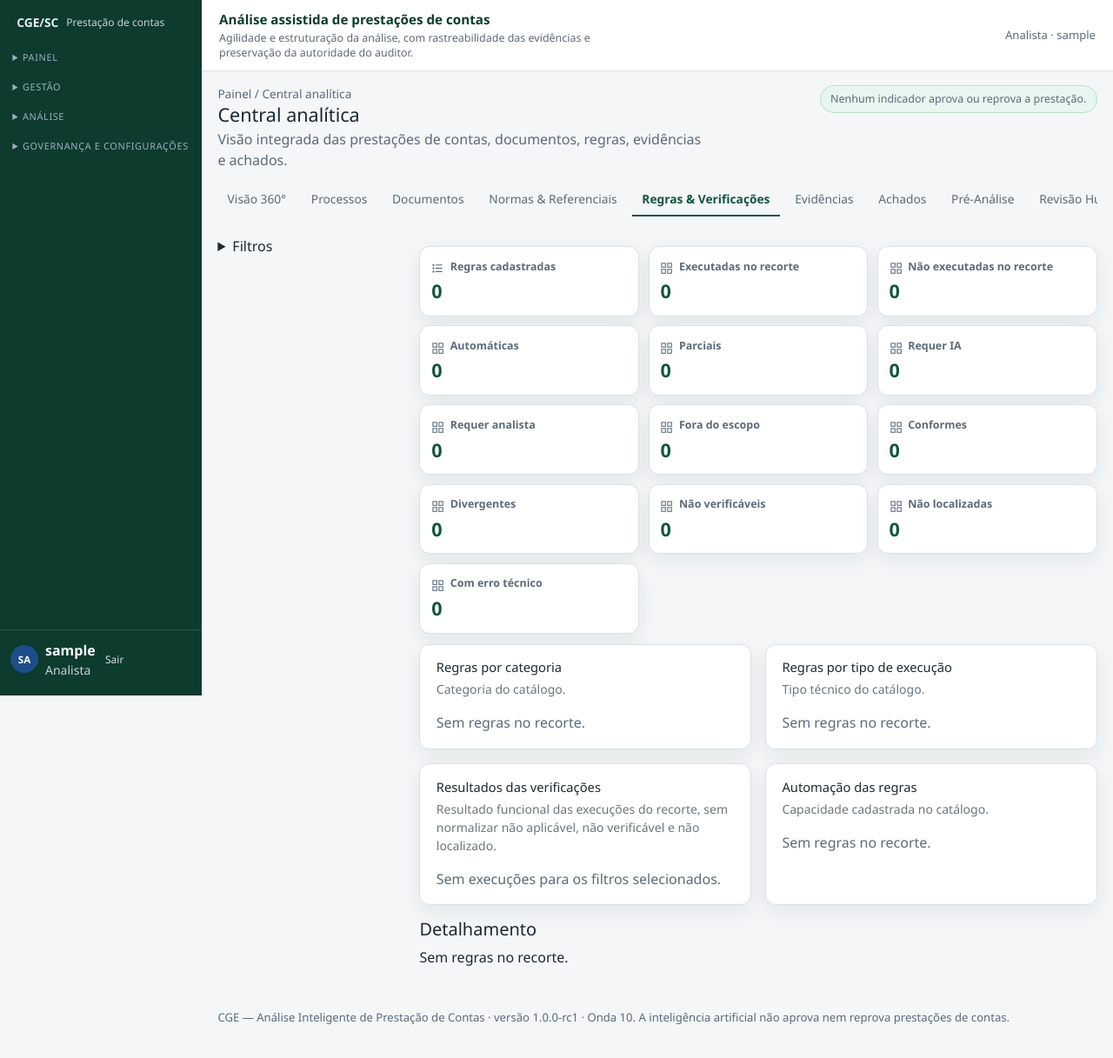
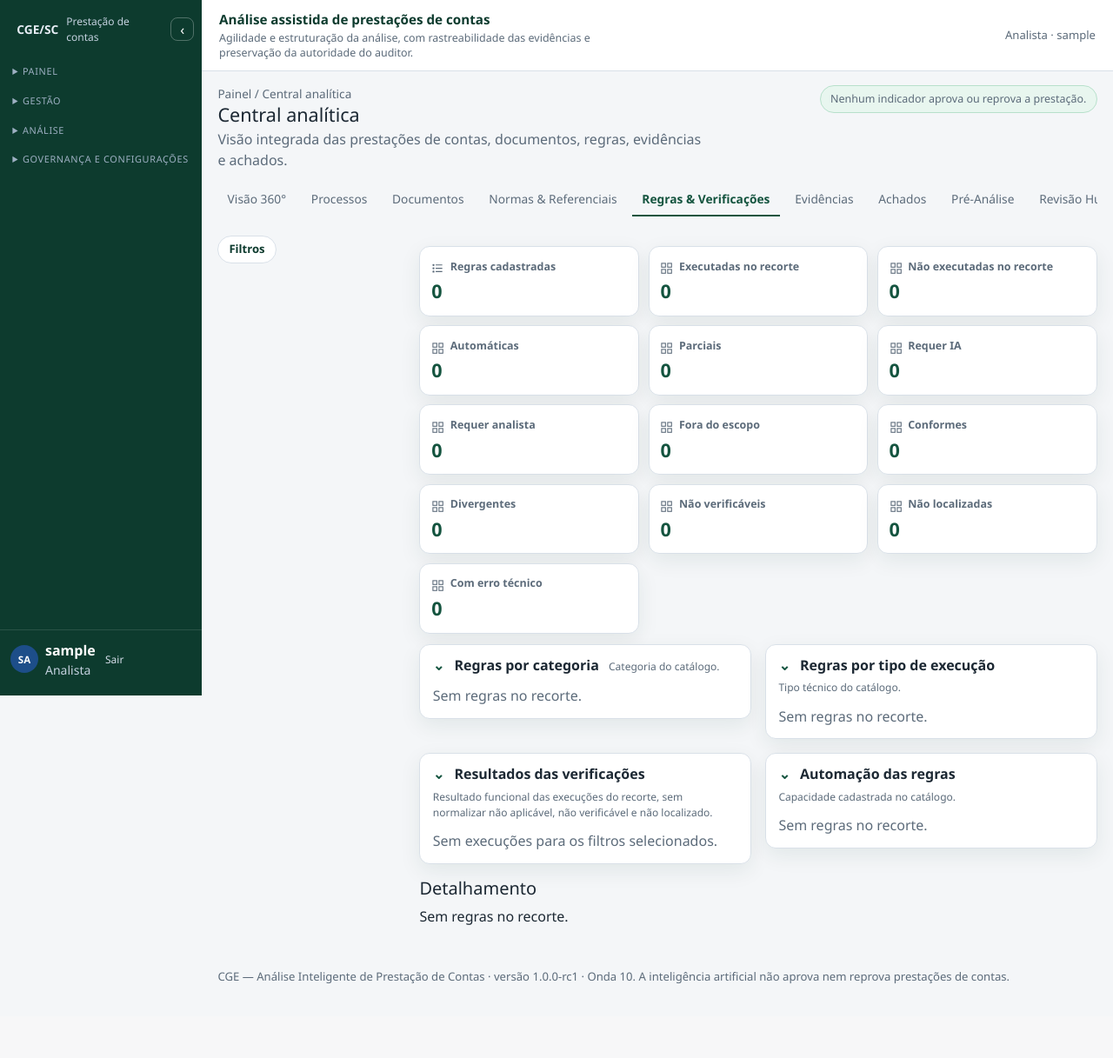
Before and after one commit to maxrmadsen-ops/audotira_cge, a Django app: page /painel/regras/ in a window 1280 px wide. Shown: the whole page at 87% size. After the commit the page ends 1132 px from the top, so only its background shows below. Run offline with Django 5.2, Linux system fonts and the light colour scheme; the visitor is signed in with stand-in values (Sample User, id 1); data comes from the database, SQL or seed files in the repository; data that the repository does not hold is empty; parts of the project's set-up code (start-up, migrations or seed data) failed here and were passed over; some libraries are stand-ins or nearby versions.

Commit message:
feat(poc): recolhe o menu e os cartões do cockpit
O menu vira uma faixa de ícones e os filtros deixam de reservar uma coluna. Os cartões do painel abrem só quando o auditor precisa do detalhe.

Co-authored-by: Cursor <cursoragent@cursor.com>

```diff
--- a/aplicacao/static/css/cge.css
+++ b/aplicacao/static/css/cge.css
@@ -774,3 +774,98 @@ mark.trecho-origem { background: #f3e2a4; color: inherit; }
 @media (max-width: 900px) {
     .jornada { grid-template-columns: 1fr; }
 }
+
+.marca-menu-linha { display: flex; align-items: flex-start; }
+.marca-menu { flex: 1; min-width: 0; }
+.recolher-menu {
+    margin: 0.75rem 0.55rem 0 0;
+    width: 1.7rem;
+    height: 1.7rem;
+    border-radius: 8px;
+    border: 1px solid rgba(255, 255, 255, 0.28);
+    background: transparent;
+    color: #fff;
+    line-height: 1;
+    flex-shrink: 0;
+}
+.cockpit { display: flex; flex-direction: column; gap: 0.75rem; }
+.cockpit .kpis { grid-template-columns: repeat(auto-fit, minmax(10.5rem, 1fr)); margin: 0; }
+.filtros-recolhiveis { margin: 0; }
+.filtros-recolhiveis > summary {
+    list-style: none;
+    cursor: pointer;
+    display: inline-flex;
+    align-items: center;
+    gap: 0.4rem;
+    width: auto;
+    min-height: 2rem;
+    padding: 0.15rem 0.75rem;
+    background: #fff;
+    border: 1px solid var(--cge-borda);
+    border-radius: 999px;
+    font-size: 0.82rem;
+    font-weight: 650;
+    color: var(--cge-verde-900);
+}
+.filtros-recolhiveis > summary::-webkit-details-marker { display: none; }
+.filtros-contagem { background: var(--cge-verde-100); border-radius: 999px; padding: 0 0.4rem; font-size: 0.72rem; }
+.cockpit .filtros-recolhiveis[open] .filtros-painel {
+    display: grid;
+    grid-template-columns: repeat(auto-fit, minmax(12rem, 1fr));
+    gap: 0.55rem 0.75rem;
+    align-items: end;
+    height: auto;
+    margin-top: 0.45rem;
+}
+.cockpit .filtros-recolhiveis .campo-filtro { margin: 0; }
+.cockpit .filtros-recolhiveis .btn { width: auto; }
+.painel-bloco { height: auto; padding: 0; }
+.painel-bloco > summary {
+    list-style: none;
+    cursor: pointer;
+    display: flex;
+    align-items: baseline;
+    flex-wrap: wrap;
+    gap: 0.35rem 0.7rem;
+    padding: 0.7rem 0.9rem;
+}
+.painel-bloco > summary::-webkit-details-marker { display: none; }
+.painel-bloco > summary::before { content: "›"; color: var(--cge-verde-800); font-weight: 700; }
+.painel-bloco[open] > summary::before { content: "⌄"; }
+.painel-bloco > summary > span { font-weight: 650; }
+.painel-bloco > summary small { color: var(--cge-muted); font-size: 0.75rem; }
+.painel-bloco > summary .badge-contagem { margin-left: auto; }
+.painel-bloco-corpo { padding: 0 0.9rem 0.85rem; }
+.painel-bloco > .pipeline,
+.painel-bloco > .lista-atencao,
+.painel-bloco > .estado-vazio { margin: 0; padding: 0 0.9rem 0.85rem; }
+.painel-bloco .janelas { margin-bottom: 0.7rem; }
+@media (min-width: 992px) {
+    .menu-lateral.recolhido { width: 4.25rem; }
+    .menu-lateral.recolhido .marca-menu-linha { flex-direction: column; align-items: center; }
+    .menu-lateral.recolhido .marca-menu { padding: 0.7rem 0.2rem 0.35rem; text-align: center; }
+    .menu-lateral.recolhido .marca-menu strong { font-size: 0.68rem; }
+    .menu-lateral.recolhido .marca-menu small,
+    .menu-lateral.recolhido .grupo-menu-bloco summary,
+    .menu-lateral.recolhido .info-menu,
+    .menu-lateral.recolhido .menu-usuario-texto,
+    .menu-lateral.recolhido .badge-menu,
+    .menu-lateral.recolhido .selo-menu { display: none; }
+    .menu-lateral.recolhido .item-menu > a > span {
+        position: absolute;
+        width: 1px;
+        height: 1px;
+        padding: 0;
+        overflow: hidden;
+        clip: rect(0, 0, 0, 0);
+        white-space: nowrap;
+        border: 0;
+    }
+    .menu-lateral.recolhido .item-menu > a { justify-content: center; margin: 0.12rem 0.28rem; padding: 0.42rem; }
+    .menu-lateral.recolhido .menu-usuario { flex-direction: column; gap: 0.35rem; padding: 0.45rem 0.2rem; }
+    .menu-lateral.recolhido .btn-sair { margin: 0; font-size: 0.65rem; }
+    .menu-lateral.recolhido .recolher-menu { margin: 0.15rem 0 0.35rem; }
+}
+@media (max-width: 700px) {
+    .cockpit .kpis { grid-template-columns: 1fr 1fr; }
+}
--- a/aplicacao/templates/base.html
+++ b/aplicacao/templates/base.html
@@ -6,7 +6,7 @@
     <title>{% block titulo %}{{ nome_aplicacao }}{% endblock %}</title>
     {% load static %}
     <link rel="stylesheet" href="{% static 'vendor/bootstrap.min.css' %}">
-    <link rel="stylesheet" href="{% static 'css/cge.css' %}?v={{ versao_aplicacao }}-ciclo5">
+    <link rel="stylesheet" href="{% static 'css/cge.css' %}?v={{ versao_aplicacao }}-ciclo5b">
 </head>
 <body>
     {% block corpo %}{% endblock %}
--- a/aplicacao/templates/base_autenticado.html
+++ b/aplicacao/templates/base_autenticado.html
@@ -9,10 +9,13 @@
 <div class="layout-app">
     {% if request.GET.incorporado != "1" %}
     <nav id="menu-principal" class="menu-lateral collapse d-lg-flex py-2" aria-label="Menu principal">
-        <a class="marca-menu" href="{% url 'painel:inicio' %}">
-            <strong>CGE/SC</strong>
-            <small>Prestação de contas</small>
-        </a>
+        <div class="marca-menu-linha">
+            <a class="marca-menu" href="{% url 'painel:inicio' %}">
+                <strong>CGE/SC</strong>
+                <small>Prestação de contas</small>
+            </a>
+            <button class="recolher-menu" type="button" aria-expanded="true" aria-controls="menu-principal" aria-label="Recolher menu">‹</button>
+        </div>
         <div class="menu-lista">
             {% for codigo, rotulo_grupo in grupos_menu %}
                 <details class="grupo-menu-bloco" {% for item in itens_menu %}{% if item.grupo == codigo and item.ativo %}open{% endif %}{% endfor %}>
@@ -20,7 +23,7 @@
                     {% for item in itens_menu %}
                         {% if item.grupo == codigo %}
                             <div class="item-menu {% if item.ativo %}ativo{% endif %}">
-                                <a href="{{ item.url }}" {% if item.ativo %}aria-current="page"{% endif %}>
+                                <a href="{{ item.url }}" title="{{ item.rotulo }}" {% if item.ativo %}aria-current="page"{% endif %}>
                                     {% include "componentes/icone.html" with nome=item.identificador %}
                                     <span>{{ item.rotulo }}</span>
                                     {% if item.contagem %}<span class="badge-menu">{{ item.contagem }}</span>{% endif %}
@@ -68,3 +71,32 @@
     </div>
 </div>
 {% endblock %}
+{% block scripts %}
+<script>
+(function () {
+    var nav = document.getElementById("menu-principal");
+    var botao = nav && nav.querySelector(".recolher-menu");
+    if (!nav || !botao) return;
+    function grupos(recolhido) {
+        nav.querySelectorAll("details").forEach(function (grupo) {
+            grupo.open = recolhido || !!grupo.querySelector(".ativo");
+        });
+    }
+    function aplicar(recolhido) {
+        nav.classList.toggle("recolhido", recolhido);
+        botao.setAttribute("aria-expanded", recolhido ? "false" : "true");
+        botao.setAttribute("aria-label", recolhido ? "Expandir menu" : "Recolher menu");
+        botao.textContent = recolhido ? "›" : "‹";
+        grupos(recolhido);
+    }
+    var guardado = false;
+    try { guardado = localStorage.getItem("cge-menu") === "recolhido"; } catch (erro) { guardado = false; }
+    aplicar(guardado);
+    botao.addEventListener("click", function () {
+        var recolhido = !nav.classList.contains("recolhido");
+        aplicar(recolhido);
+        try { localStorage.setItem("cge-menu", recolhido ? "recolhido" : "aberto"); } catch (erro) {}
+    });
+})();
+</script>
+{% endblock %}
--- a/aplicacao/templates/painel/_filtros.html
+++ b/aplicacao/templates/painel/_filtros.html
@@ -1,5 +1,5 @@
 <details class="filtros-recolhiveis" {% if filtros.ativos %}open{% endif %}>
-    <summary>Filtros</summary>
+    <summary>Filtros{% if filtros.ativos %} <span class="filtros-contagem">{{ filtros.ativos|length }}</span>{% endif %}</summary>
 <form class="filtros-painel cartao" method="get">
     <div class="filtros-cabeca">
         <h2>Filtros</h2>
--- a/aplicacao/templates/painel/_grafico.html
+++ b/aplicacao/templates/painel/_grafico.html
@@ -1,6 +1,9 @@
-<section class="cartao grafico-painel">
-    <h2 class="h6">{{ grafico.titulo }}</h2>
-    {% if grafico.descricao %}<p class="small text-secondary">{{ grafico.descricao }}</p>{% endif %}
+<details class="cartao grafico-painel painel-bloco" open>
+    <summary>
+        <span>{{ grafico.titulo }}</span>
+        {% if grafico.descricao %}<small>{{ grafico.descricao }}</small>{% endif %}
+    </summary>
+    <div class="painel-bloco-corpo">
     {% if grafico.tem_dados and grafico.formato == "donut" %}
         <div class="donut-bloco">
             <svg class="donut" viewBox="0 0 36 36" role="img" aria-label="{{ grafico.titulo }}: {{ grafico.total }}">
@@ -34,4 +37,5 @@
     {% else %}
         <p class="estado-vazio mb-0">{{ grafico.vazio }}</p>
     {% endif %}
-</section>
+    </div>
+</details>
--- a/aplicacao/templates/painel/central.html
+++ b/aplicacao/templates/painel/central.html
@@ -19,22 +19,21 @@
 </nav>
 {% endif %}
 {% if aba_atual == "visao" %}
-<div class="visao-grade">
-    <aside class="coluna-filtros">{% include "painel/_filtros.html" %}</aside>
+<div class="cockpit">
+    {% include "painel/_filtros.html" %}
     <div class="visao-principal">
         {% include "painel/_kpis.html" %}
         <div class="visao-meio">
-            <section class="cartao grafico-painel">
-                <div class="cartao-cabeca">
-                    <div>
-                        <h2 class="h6">Evolução das análises</h2>
-                        <p class="small text-secondary">Prestações por situação ao longo do tempo.</p>
-                    </div>
+            <details class="cartao grafico-painel painel-bloco" open>
+                <summary>
+                    <span>Evolução das análises</span>
+                    <small>Prestações por situação ao longo do tempo.</small>
+                </summary>
+                <div class="painel-bloco-corpo">
                     <div class="janelas" role="group" aria-label="Período da série">
                         {% for rotulo, consulta in janelas %}
                             <a href="?{{ consulta }}">{{ rotulo }}</a>
                         {% endfor %}
-                    </div>
                     </div>
                     {% if painel.historico %}
                         <ul class="barras">
@@ -49,13 +48,16 @@
                     {% else %}
                         <p class="estado-vazio">{{ painel.mensagem_historico }}</p>
                     {% endif %}
-            </section>
+                </div>
+            </details>
             {% with grafico=painel.graficos.1 %}{% include "painel/_grafico.html" %}{% endwith %}
         </div>
         {% if painel.pipeline %}
-        <section class="cartao bloco-pipeline">
-            <h2>Pipeline da análise</h2>
-            <p>Objetos ligados às prestações do recorte, da entrada à revisão humana. A barra compara as quantidades entre si e não é taxa de conversão.</p>
+        <details class="cartao bloco-pipeline painel-bloco" open>
+            <summary>
+                <span>Pipeline da análise</span>
+                <small>A barra compara as quantidades entre si e não é taxa de conversão.</small>
+            </summary>
             <ol class="pipeline">
                 {% for etapa in painel.pipeline %}
                     <li>
@@ -67,20 +69,18 @@
                     </li>
                 {% endfor %}
             </ol>
-        </section>
+        </details>
         {% endif %}
         <div class="visao-base">
             {% with grafico=painel.graficos.0 %}{% include "painel/_grafico.html" %}{% endwith %}
             {% with grafico=painel.graficos.2 %}{% include "painel/_grafico.html" %}{% endwith %}
         </div>
-        <section class="cartao bloco-atencao">
-            <div class="cartao-cabeca">
-                <div>
-                    <h2>Central de Atenção</h2>
-                    <p>Ordenada pela criticidade registrada — não é score calculado.</p>
-                </div>
+        <details class="cartao bloco-atencao painel-bloco" {% if painel.atencao %}open{% endif %}>
+            <summary>
+                <span>Central de Atenção</span>
+                <small>Ordenada pela criticidade registrada — não é score calculado.</small>
                 <span class="badge-contagem">{{ painel.atencao|length }}</span>
-            </div>
+            </summary>
             {% if painel.atencao %}
                 <ul class="lista-atencao">
                     {% for item in painel.atencao %}
@@ -94,7 +94,7 @@
             {% else %}
                 <p class="estado-vazio">{{ painel.vazio_atencao }}</p>
             {% endif %}
-        </section>
+        </details>
     </div>
 </div>
 {% else %}
```
Lines whose indentation alone changed are shown as unchanged.
